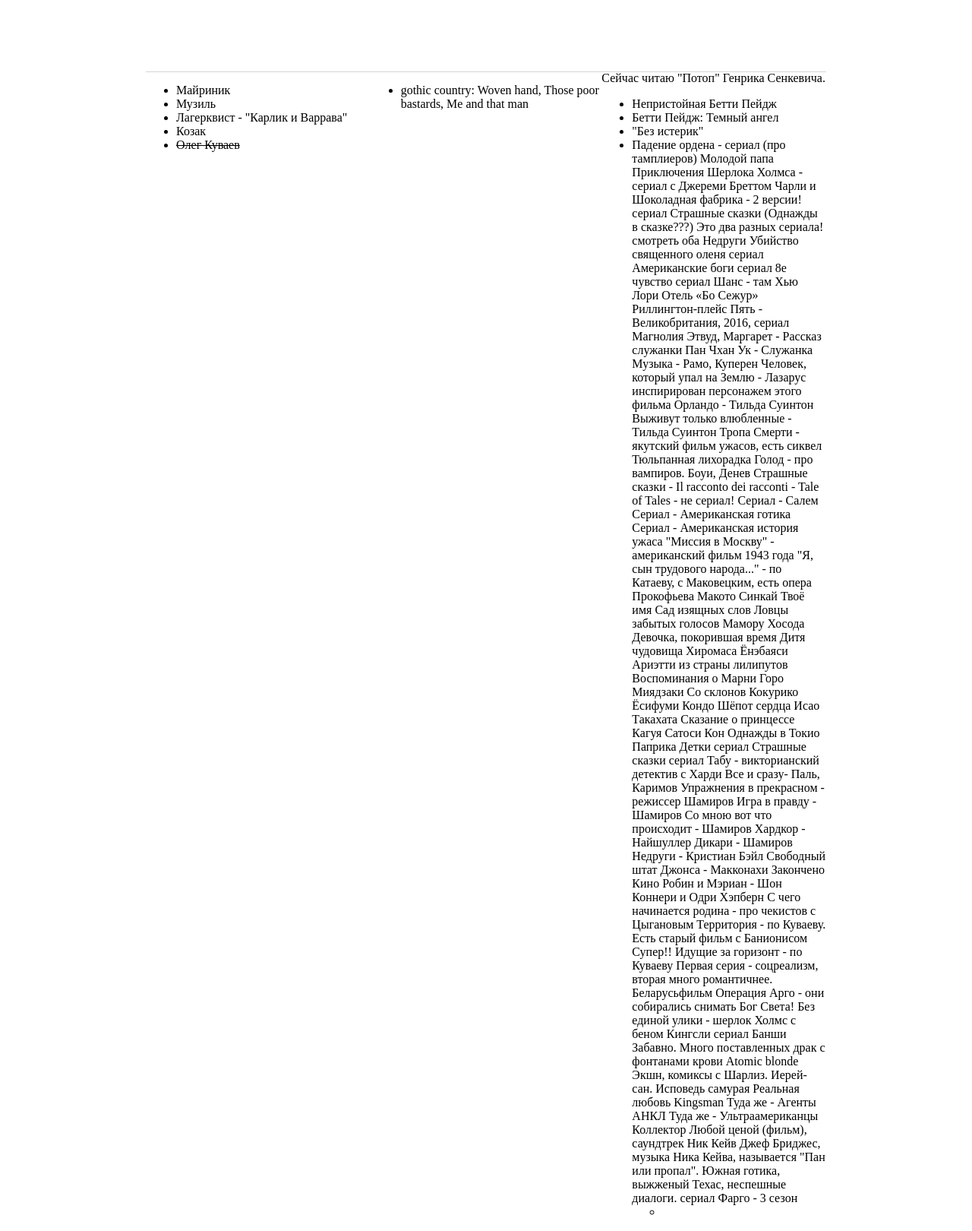
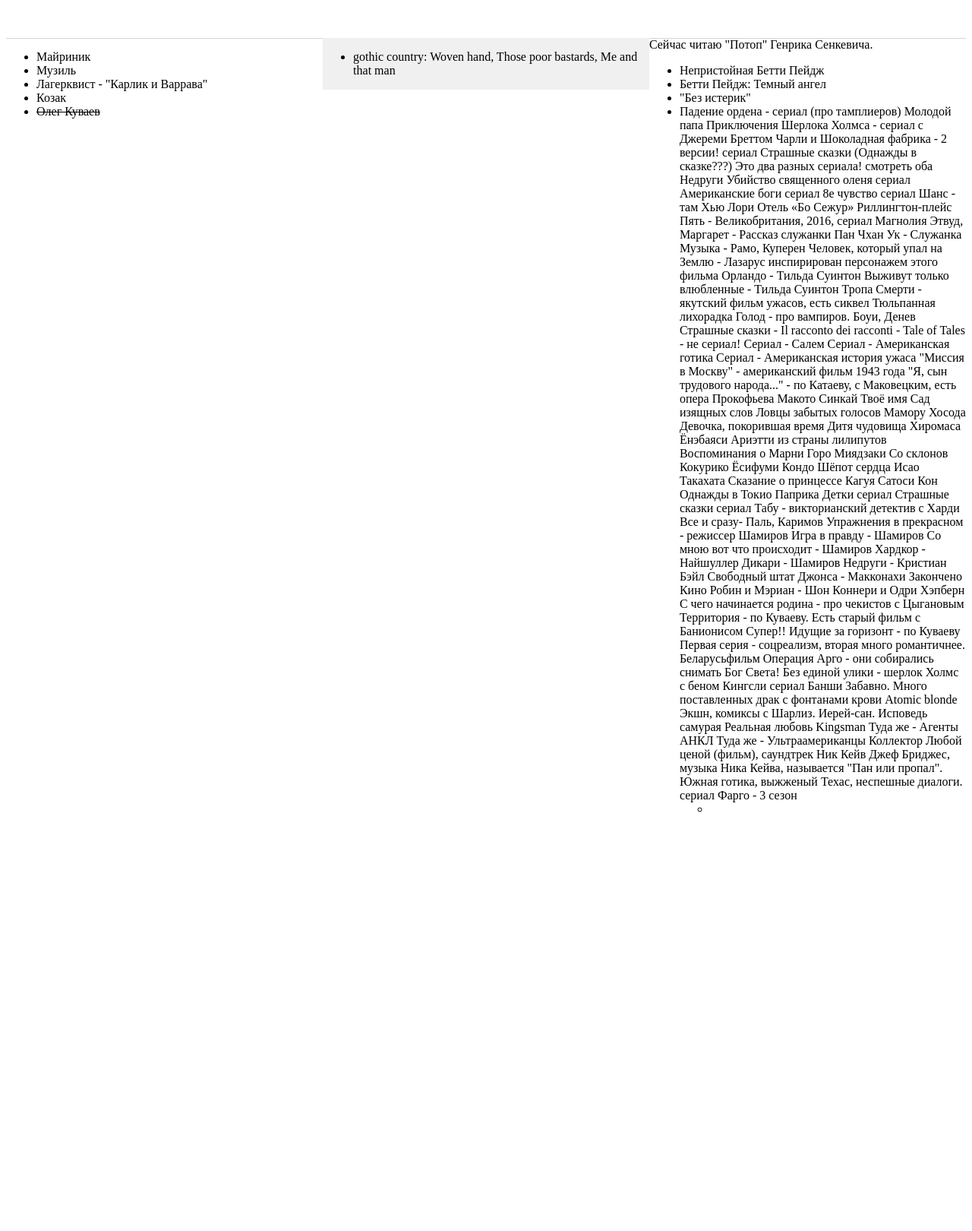
Before and after one commit to hinterlistig/hinterlistig.github.io, a Jekyll site: the page built from index.html, in a window 1280 px wide. Shown: the whole page at 76% size. Built offline with Jekyll 4.4.1, drawn with Linux system fonts in a browser that asks for light colours; after the commit the page ends 1090 px from its top, so only the background shows below that.

Commit message:
Update main.css

```diff
--- a/css/main.css
+++ b/css/main.css
@@ -1,7 +1,3 @@
-body {
-    margin: 60px auto;
-    width: 70%;
-}
 nav ul, footer ul {
     font-family:'Helvetica', 'Arial', 'Sans-Serif';
     padding: 0px;
@@ -45,10 +41,12 @@
 .layout DIV { position: absolute; }
 .read{
     width: 33%;
+
 }
 .listen{
     width: 34%;
     left: 33%;
+    background-color: #f0f0f0
 }
 .watch{
     width: 33%;
```
